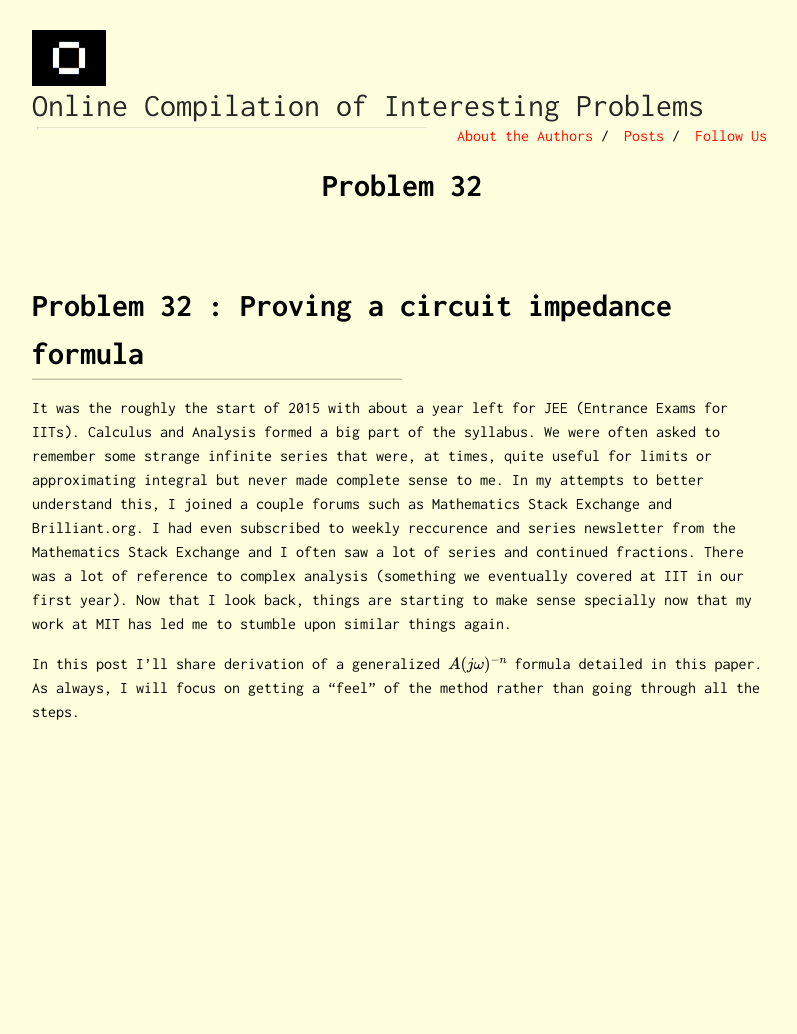
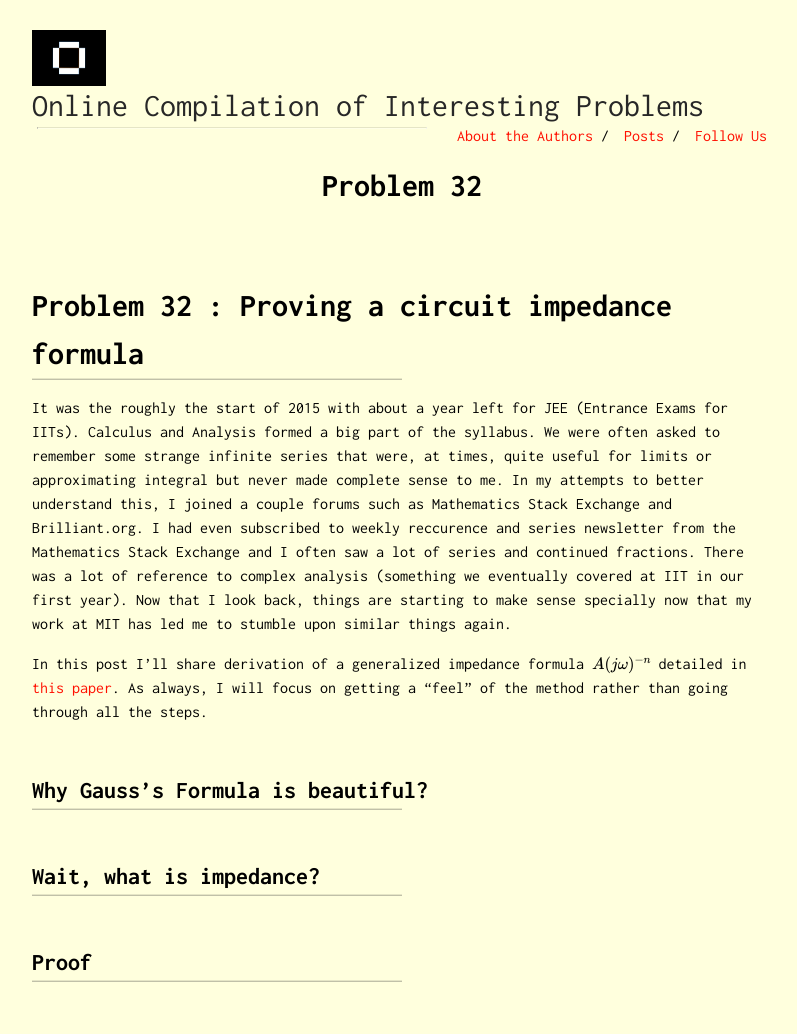
Before and after one commit to Oscuro-Phoenix/math-for-fun, a Jekyll site: the page built from _posts/2024-06-30-Problem-32.md, in a window 1280 px wide. Shown: the whole page, without its empty margins (238-1035 px from the left). Built offline with Jekyll 4.4.1, drawn with Linux system fonts in a browser that asks for light colours; formulas are drawn with MathJax 3; before the commit the page ends 900 px from its top, so only the background shows below that.

Commit message:
Update 2024-06-30-Problem-32.md

```diff
--- a/_posts/2024-06-30-Problem-32.md
+++ b/_posts/2024-06-30-Problem-32.md
@@ -9,4 +9,11 @@ tags: []
 
 It was the roughly the start of 2015 with about a year left for JEE (Entrance Exams for IITs). Calculus and Analysis formed a big part of the syllabus. We were often asked to remember some strange infinite series that were, at times, quite useful for limits or approximating integral but never made complete sense to me. In my attempts to better understand this, I joined a couple forums such as Mathematics Stack Exchange and Brilliant.org. I had even subscribed to weekly reccurence and series newsletter from the Mathematics Stack Exchange and I often saw a lot of series and continued fractions. There was a lot of reference to complex analysis (something we eventually covered at IIT in our first year). Now that I look back, things are starting to make sense specially now that my work at MIT has led me to stumble upon similar things again.
 
-In this post I'll share derivation of a generalized $$ A (j\omega)^{-n} $$ formula detailed in this paper. As always, I will focus on getting a "feel" of the method rather than going through all the steps.
+In this post I'll share derivation of a generalized impedance formula $$ A (j\omega)^{-n} $$ detailed in [this paper](https://iopscience.iop.org/article/10.1149/1.2100789/pdf). As always, I will focus on getting a "feel" of the method rather than going through all the steps.
+
+
+## Why Gauss's Formula is beautiful?
+
+## Wait, what is impedance?
+
+## Proof
```
